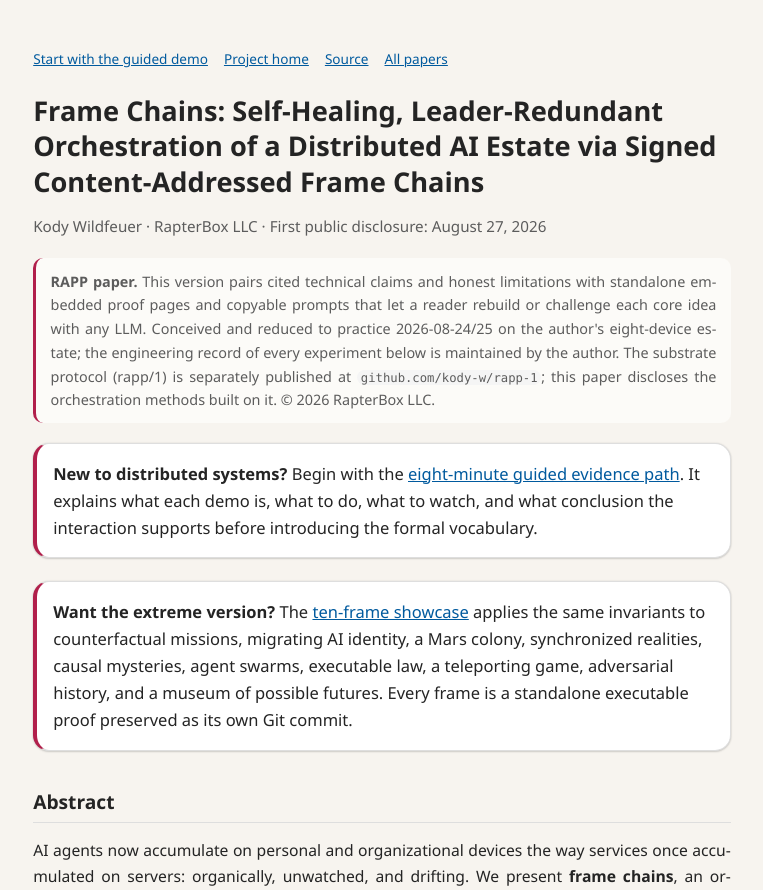
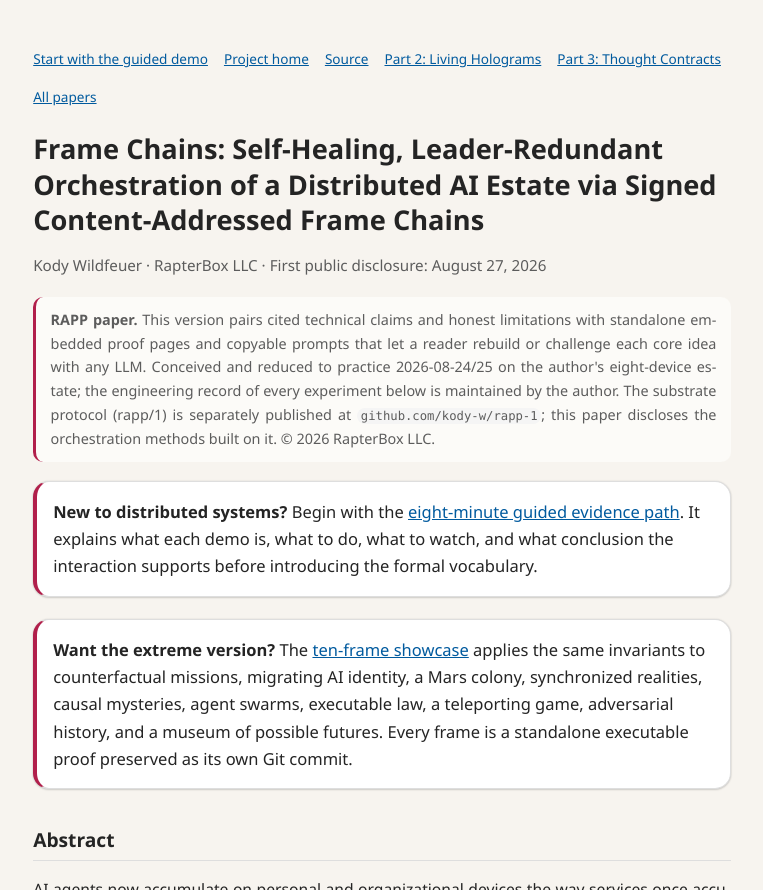
Before and after one commit to kody-w/frame-chains, a website: page paper.html in a window 1280 px wide. Shown: the top 890 px of the page, without its empty margins (258-1021 px from the left). Drawn offline with Linux system fonts and the light colour scheme.

Commit message:
paper: series links to parts 2 and 3

```diff
--- a/paper.html
+++ b/paper.html
@@ -123,6 +123,8 @@ html[data-theme="dark"] {
   <a href="guide.html">Start with the guided demo</a>
   <a href="index.html">Project home</a>
   <a href="https://github.com/kody-w/frame-chains">Source</a>
+  <a href="https://kody-w.github.io/living-holograms/paper.html">Part 2: Living Holograms</a>
+  <a href="https://kody-w.github.io/thought-contracts/paper.html">Part 3: Thought Contracts</a>
   <a href="https://kody-w.github.io/papers/">All papers</a>
 </nav>
 <h1>Frame Chains: Self-Healing, Leader-Redundant Orchestration of a Distributed AI Estate via Signed Content-Addressed Frame Chains</h1>
@@ -638,7 +640,7 @@ becomes the trigger for enrichment; recovery and growth are the same operation.<
 </ol>
 
 <footer>
-<p id="fc-marker">RAPP paper · frame-chains · first public disclosure 2026-08-27 · © 2026 RapterBox LLC ·
+<p id="fc-marker">RAPP paper · frame-chains · part 1 of Frame Chains → <a href="https://kody-w.github.io/living-holograms/paper.html">Living Holograms</a> → <a href="https://kody-w.github.io/thought-contracts/paper.html">Thought Contracts</a> · first public disclosure 2026-08-27 · © 2026 RapterBox LLC ·
 substrate: <a href="https://kody-w.github.io/rapp-1/">rapp/1</a></p>
 </footer>
 </main>
```
